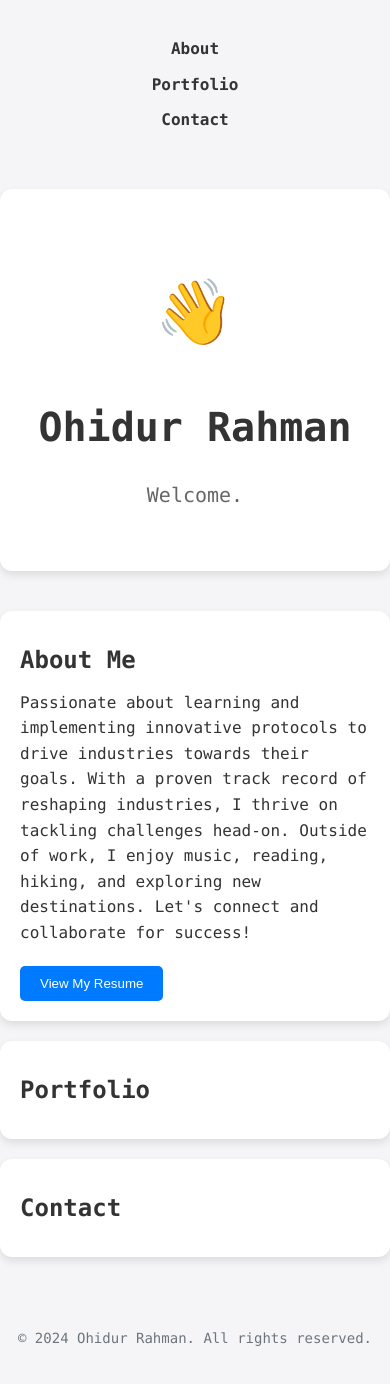
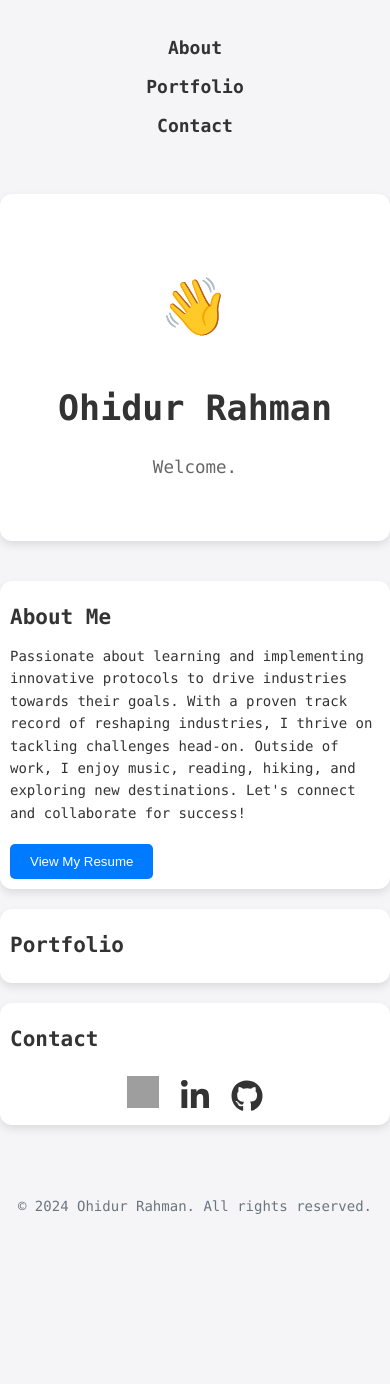
Before and after one commit to Ohidurr/Orahman, a React (Create React App) app in the folder Frontend/: page / in a window 390 px wide. Shown: the top 1384 px of the page. After the commit the page ends 1257 px from the top, so only its background shows below. Built offline with nearby package versions, Linux system fonts and the light colour scheme; grey boxes are pictures that could not be loaded.

Commit message:
add fontawesome, svg social media links and mobile response

```diff
--- a/Frontend/package.json
+++ b/Frontend/package.json
@@ -3,6 +3,9 @@
   "version": "0.1.0",
   "private": true,
   "dependencies": {
+    "@fortawesome/fontawesome-svg-core": "^6.5.1",
+    "@fortawesome/free-brands-svg-icons": "^6.5.1",
+    "@fortawesome/react-fontawesome": "^0.2.0",
     "@testing-library/jest-dom": "^5.17.0",
     "@testing-library/react": "^13.4.0",
     "@testing-library/user-event": "^13.5.0",
--- a/Frontend/src/App.css
+++ b/Frontend/src/App.css
@@ -80,3 +80,61 @@ footer {
       margin: 10px 0;
   }
 }
+.social-links {
+  text-align: center;
+  margin-top: 20px;
+}
+
+.social-links a {
+  margin: 0 10px;
+  color: #333; /* Default icon color */
+  transition: color 0.3s ease;
+}
+
+.social-links a:hover {
+  color: #007aff; /* Change icon color on hover */
+}
+
+
+@media (max-width: 768px) {
+  nav ul li {
+    margin: 10px 0;
+  }
+  nav ul li a {
+    font-size: 18px; /* Larger font size for easier tapping */
+  }
+}
+
+
+body, html {
+  font-size: 14px; /* Smaller font size for mobile devices */
+}
+
+@media (min-width: 768px) {
+  body, html {
+    font-size: 16px; /* Default font size for larger devices */
+  }
+}
+
+section {
+  padding: 10px; /* Reduced padding for mobile */
+}
+
+@media (min-width: 768px) {
+  section {
+    padding: 20px; /* Default padding for larger devices */
+  }
+}
+
+
+.social-links img, .social-links svg {
+  width: 32px; /* Adjust as needed */
+  height: 32px; /* Adjust as needed */
+}
+
+@media (min-width: 768px) {
+  .social-links img, .social-links svg {
+    width: 48px; /* Larger icons for larger devices */
+    height: 48px;
+  }
+}
--- a/Frontend/src/Components/Contact.js
+++ b/Frontend/src/Components/Contact.js
@@ -1,10 +1,26 @@
 import React from 'react';
+// Importing Font Awesome components and specific icons
+import { FontAwesomeIcon } from '@fortawesome/react-fontawesome';
+import { faTwitter, faLinkedinIn, faGithub } from '@fortawesome/free-brands-svg-icons';
 
 function Contact() {
   return (
     <section id="contact">
       <h2>Contact</h2>
-      {/* Contact form and social links go here */}
+      <div className="social-links">
+        {/* Updated Twitter (X) icon using an <img> tag */}
+        <a href="https://x.com/_Ohidur" target="_blank" rel="noopener noreferrer">
+          <img src="https://upload.wikimedia.org/wikipedia/commons/5/53/X_logo_2023_original.svg" alt="X Logo" style={{ width: '32px', height: '32px' }} />
+        </a>
+        {/* LinkedIn */}
+        <a href="https://linkedin.com/in/Ohidur-Rahman" target="_blank" rel="noopener noreferrer">
+          <FontAwesomeIcon icon={faLinkedinIn} size="2x" />
+        </a>
+        {/* GitHub */}
+        <a href="https://github.com/Ohidurr" target="_blank" rel="noopener noreferrer">
+          <FontAwesomeIcon icon={faGithub} size="2x" />
+        </a>
+      </div>
     </section>
   );
 }
```
Also changed, not shown: 1 other file (tests, documents, lock files or other folders).
